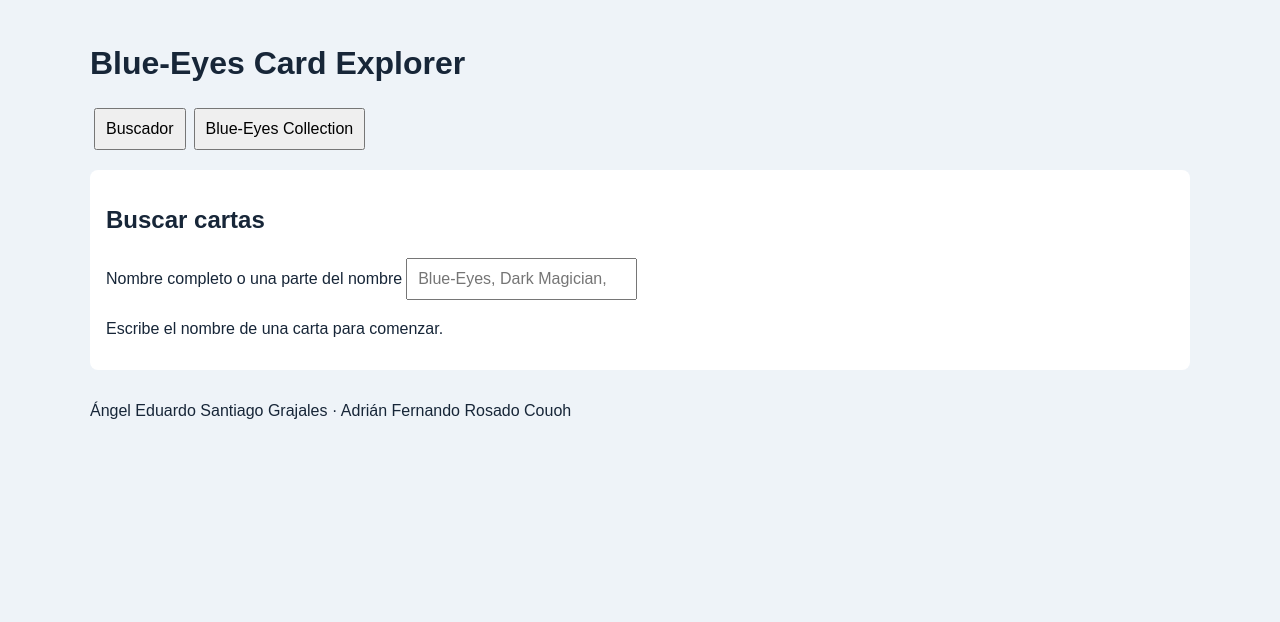
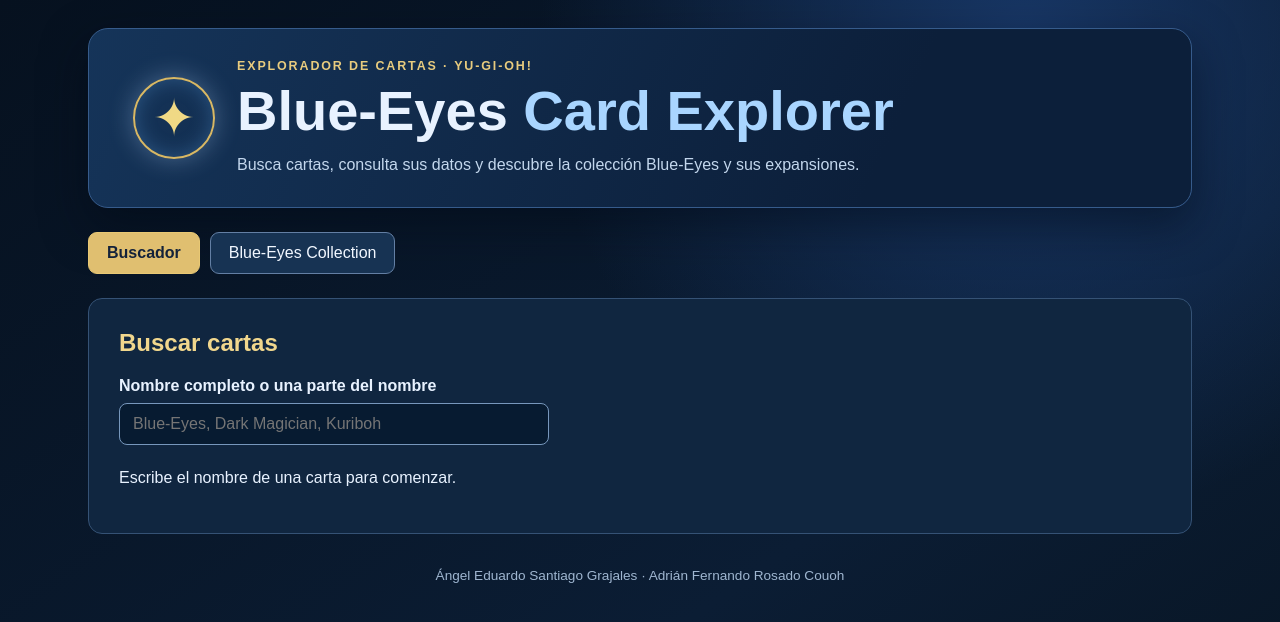
Before and after one commit to grajales531/examen, an Angular app: page / in a window 1280 px wide. Shown: the top 622 px of the page. Built offline with nearby package versions, Linux system fonts and the light colour scheme.

Commit message:
Dar estilo al explorador y añadir notas breves

```diff
--- a/src/app/app.component.ts
+++ b/src/app/app.component.ts
@@ -3,9 +3,20 @@
 import { BlueEyesComponent } from './components/blue-eyes/blue-eyes.component';
 
 @Component({ selector: 'app-root', standalone: true, imports: [SearchComponent, BlueEyesComponent],
-  template: `<main><h1>Blue-Eyes Card Explorer</h1>
-    <nav><button (click)="section = 'search'">Buscador</button>
-    <button (click)="section = 'blue-eyes'">Blue-Eyes Collection</button></nav>
+  template: `<main>
+    <header class="hero">
+      <div class="hero-mark" aria-hidden="true">✦</div>
+      <div>
+        <p class="eyebrow">Explorador de cartas · Yu-Gi-Oh!</p>
+        <h1>Blue-Eyes <span>Card Explorer</span></h1>
+        <p class="hero-copy">Busca cartas, consulta sus datos y descubre la colección Blue-Eyes y sus expansiones.</p>
+      </div>
+    </header>
+    <nav aria-label="Secciones principales">
+      <button type="button" [class.active]="section === 'search'" [attr.aria-current]="section === 'search' ? 'page' : null" (click)="section = 'search'">Buscador</button>
+      <button type="button" [class.active]="section === 'blue-eyes'" [attr.aria-current]="section === 'blue-eyes' ? 'page' : null" (click)="section = 'blue-eyes'">Blue-Eyes Collection</button>
+    </nav>
     @if (section === 'search') { <app-search /> } @else { <app-blue-eyes /> }
-    <footer>Ángel Eduardo Santiago Grajales · Adrián Fernando Rosado Couoh</footer></main>` })
+    <footer>Ángel Eduardo Santiago Grajales · Adrián Fernando Rosado Couoh</footer>
+  </main>` })
 export class AppComponent { section: 'search' | 'blue-eyes' = 'search'; }
--- a/src/styles.css
+++ b/src/styles.css
@@ -1,9 +1,34 @@
-/* Estilos comunes: coordinar cambios aquí para evitar conflictos entre ramas. */
-body { margin: 0; font-family: Arial, sans-serif; background: #eef3f8; color: #172638; }
-main { max-width: 1100px; margin: auto; padding: 24px; }
-button, input, select { font: inherit; padding: 10px; margin: 4px; }
-button { cursor: pointer; }
-article, section { background: white; padding: 16px; margin-top: 16px; border-radius: 8px; }
-footer { margin-top: 32px; }
+/* El azul evoca a Blue-Eyes; el dorado recuerda el marco de las cartas. */
+:root { color-scheme: dark; font-family: Arial, Helvetica, sans-serif; }
+* { box-sizing: border-box; }
+body { margin: 0; min-height: 100vh; background: radial-gradient(circle at 80% 5%, #183766 0, transparent 38%), linear-gradient(145deg, #06111f, #0b1d34 65%, #081523); color: #e8f2ff; }
+main { max-width: 1200px; margin: auto; padding: 28px clamp(16px, 4vw, 48px) 40px; }
+.hero { display: flex; align-items: center; gap: 22px; padding: 30px clamp(20px, 4vw, 44px); border: 1px solid #365b8b; border-radius: 20px; background: linear-gradient(115deg, #153459, #0c1f3a 72%); box-shadow: 0 18px 45px #020a1580; }
+.hero-mark { display: grid; place-items: center; flex: 0 0 82px; width: 82px; height: 82px; border: 2px solid #d8b865; border-radius: 50%; color: #f0d985; font-size: 52px; box-shadow: 0 0 26px #b8d9ff55, inset 0 0 20px #6eb7ff44; }
+.eyebrow { margin: 0 0 8px; color: #e8cb7e; font-size: .78rem; font-weight: bold; letter-spacing: .15em; text-transform: uppercase; }
+h1 { margin: 0; font-size: clamp(2rem, 5vw, 3.5rem); line-height: 1.08; }
+h1 span { color: #a9d5ff; }
+.hero-copy { max-width: 650px; margin: 12px 0 0; color: #c3d7ed; line-height: 1.5; }
+nav { display: flex; gap: 10px; margin: 24px 0; flex-wrap: wrap; }
+button, input, select { font: inherit; }
+button { padding: 11px 18px; border: 1px solid #637fa4; border-radius: 9px; background: #173353; color: #f1f7ff; cursor: pointer; }
+button:hover { border-color: #e5c571; background: #254a72; }
+button:focus-visible, input:focus-visible, select:focus-visible { outline: 3px solid #e5c571; outline-offset: 2px; }
+nav button.active { border-color: #e8c874; background: #e0bf70; color: #13223a; font-weight: bold; }
+section { padding: clamp(18px, 3vw, 30px); margin-top: 16px; border: 1px solid #355275; border-radius: 14px; background: #102640; }
+section section { background: #152f4e; }
+h2 { margin-top: 0; color: #f1d78d; }
+input, select { max-width: 100%; padding: 11px 13px; margin: 8px 5px 8px 0; border: 1px solid #7797bc; border-radius: 8px; background: #071b31; color: #fff; }
+input[type="search"] { width: min(100%, 430px); }
+label { display: block; margin-top: 8px; font-weight: bold; }
+.cards { display: grid; grid-template-columns: repeat(auto-fill, minmax(210px, 1fr)); gap: 16px; margin-top: 16px; }
+app-card { display: block; }
+app-card article { height: 100%; padding: 16px; border: 1px solid #49688d; border-radius: 12px; background: linear-gradient(160deg, #203e61, #142944); box-shadow: 0 9px 20px #030c1880; }
+app-card img { display: block; max-width: 100%; max-height: 275px; margin: 0 auto 14px; border-radius: 5px; object-fit: contain; }
+app-card h3 { color: #ffe4a1; }
+app-card-detail { display: block; margin-top: 18px; }
 img { max-width: 100%; }
-.cards { display: grid; grid-template-columns: repeat(auto-fill, minmax(200px, 1fr)); gap: 16px; }
+table { width: 100%; border-collapse: collapse; }
+th, td { padding: 10px; border-bottom: 1px solid #385979; text-align: left; }
+footer { margin-top: 34px; color: #9fb6d0; font-size: .85rem; text-align: center; }
+@media (max-width: 600px) { .hero { align-items: flex-start; } .hero-mark { display: none; } table { display: block; overflow-x: auto; } }
```
Also changed, not shown: 1 other file (tests, documents, lock files or other folders).
